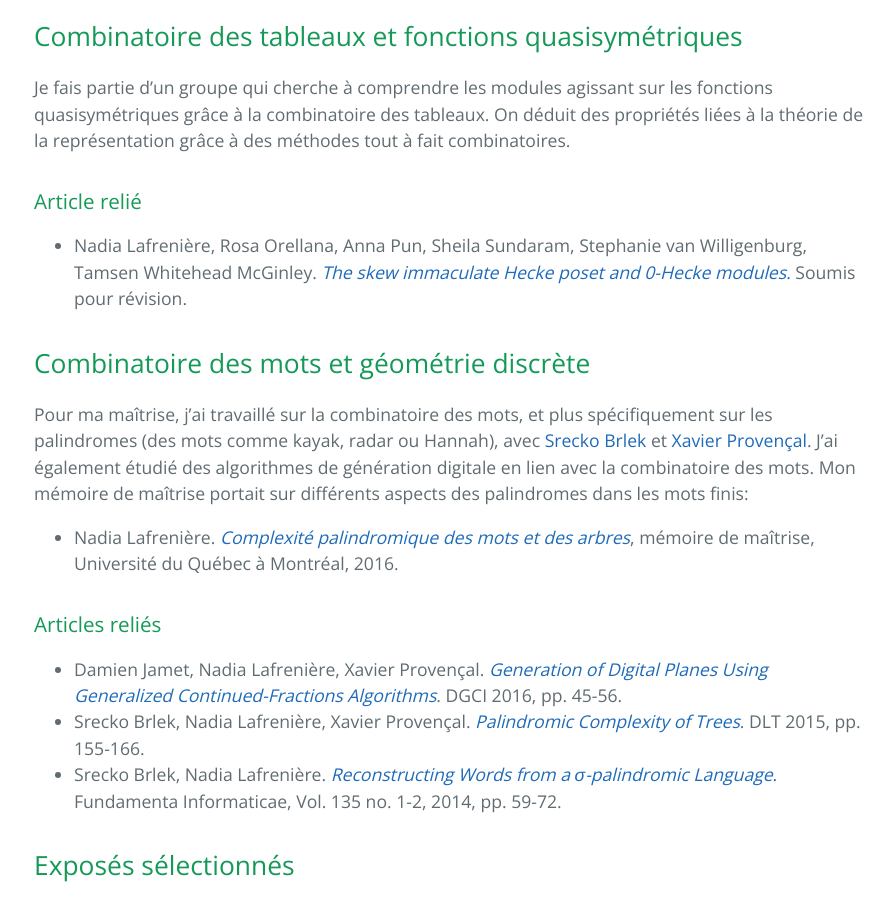
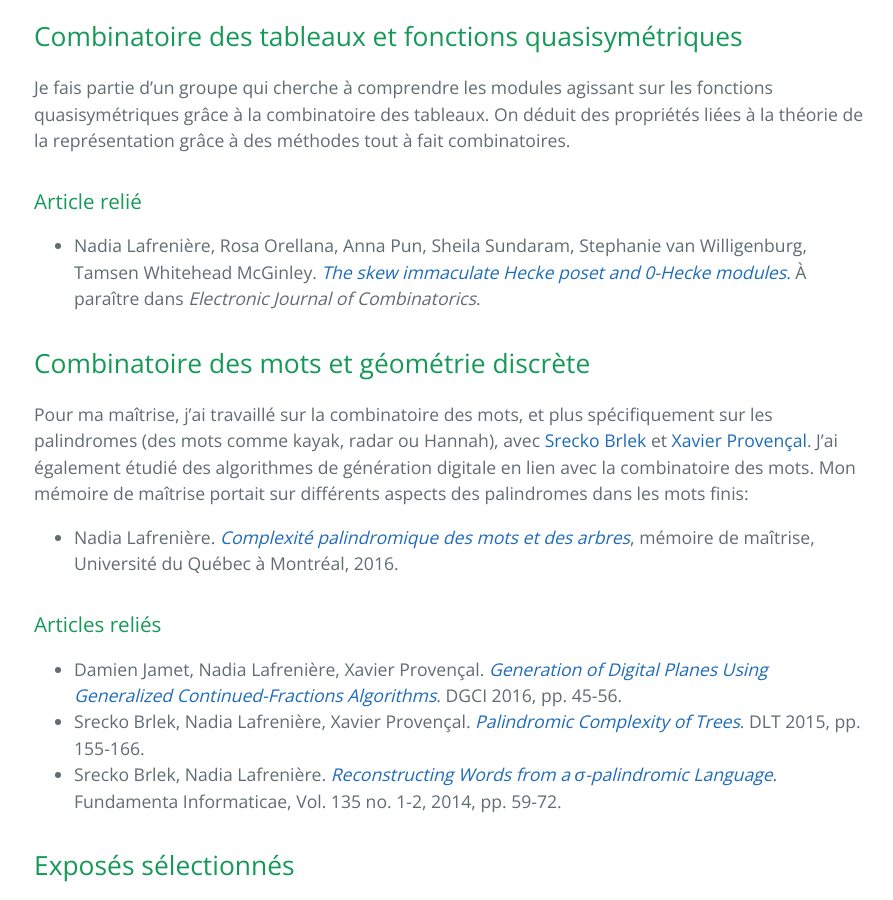
Before and after one commit to nadialafreniere/nadialafreniere.github.io, a Jekyll site: the page built from recherche.md, in a window 1280 px wide and 900 px high, scrolled down 1799 px. Shown: the whole window, without its empty margins (190-1083 px from the left). Built offline with Jekyll 4.4.1, drawn with Linux system fonts in a browser that asks for light colours; our own code applies the rules of GitHub Pages for plain Markdown files.

Commit message:
Accepted paper

```diff
--- a/recherche.md
+++ b/recherche.md
@@ -36,7 +36,7 @@ Je suis particulièrement intéressée par les propriétés des actions sur les
 Je fais partie d'un groupe qui cherche à comprendre les modules agissant sur les fonctions quasisymétriques grâce à la combinatoire des tableaux. On déduit des propriétés liées à la théorie de la représentation grâce à des méthodes tout à fait combinatoires.
 
 ### Article relié
- - Nadia Lafrenière, Rosa Orellana, Anna Pun, Sheila Sundaram, Stephanie van Willigenburg, Tamsen Whitehead McGinley. [_The skew immaculate Hecke poset and 0-Hecke modules_.](https://arxiv.org/abs/2409.00709) Soumis pour révision.
+ - Nadia Lafrenière, Rosa Orellana, Anna Pun, Sheila Sundaram, Stephanie van Willigenburg, Tamsen Whitehead McGinley. [_The skew immaculate Hecke poset and 0-Hecke modules_.](https://arxiv.org/abs/2409.00709) À paraître dans _Electronic Journal of Combinatorics_.
 
 ## Combinatoire des mots et géométrie discrète
 Pour ma maîtrise, j'ai travaillé sur la combinatoire des mots, et plus spécifiquement sur les palindromes (des mots comme kayak, radar ou Hannah), avec [Srecko Brlek](http://lacim.uqam.ca/~brlek/) et [Xavier Provençal](http://xprov.org/). J'ai également étudié des algorithmes de génération digitale en lien avec la combinatoire des mots. Mon mémoire de maîtrise portait sur différents aspects des palindromes dans les mots finis:
```
Also changed, not shown: research.md (+1 -1 lines).
